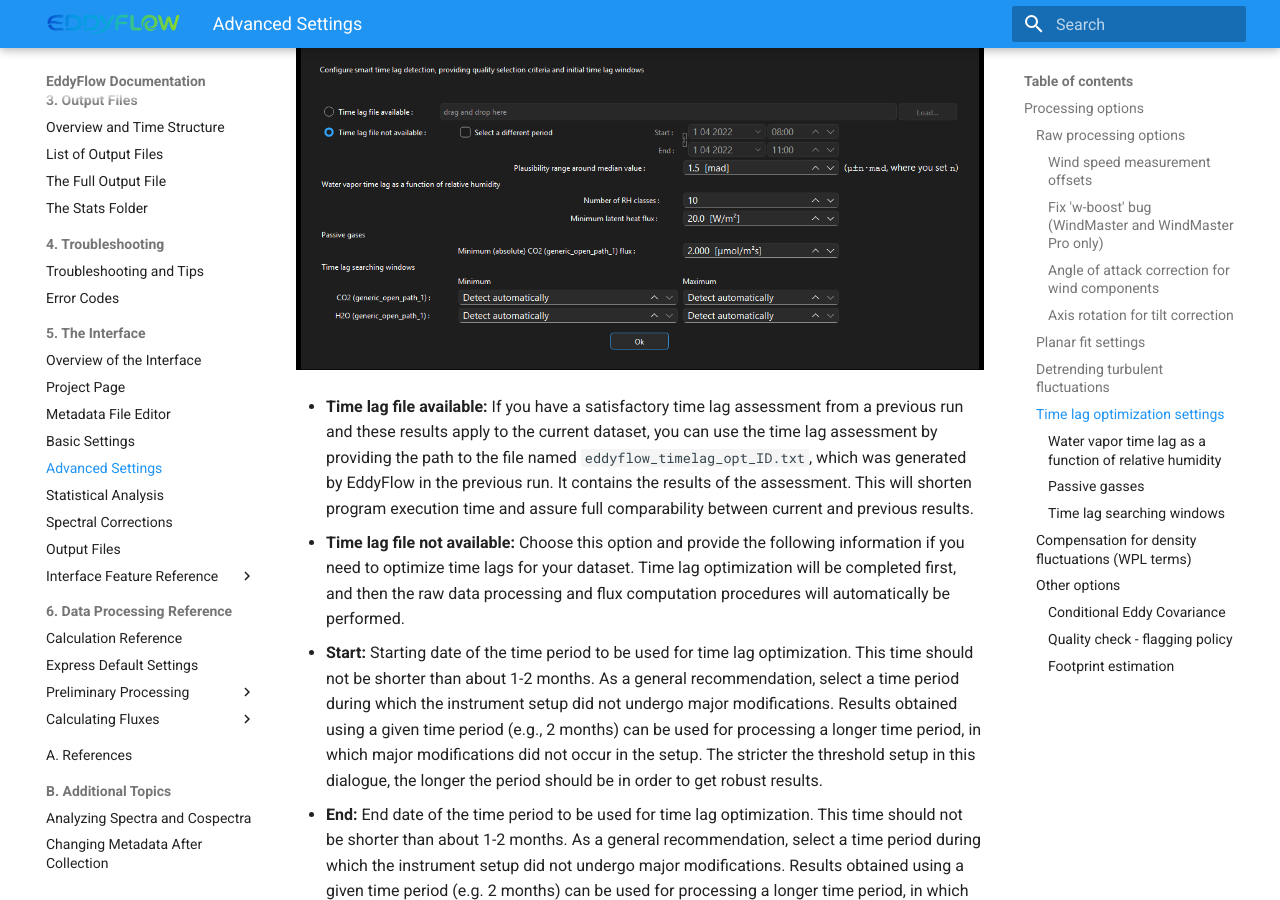
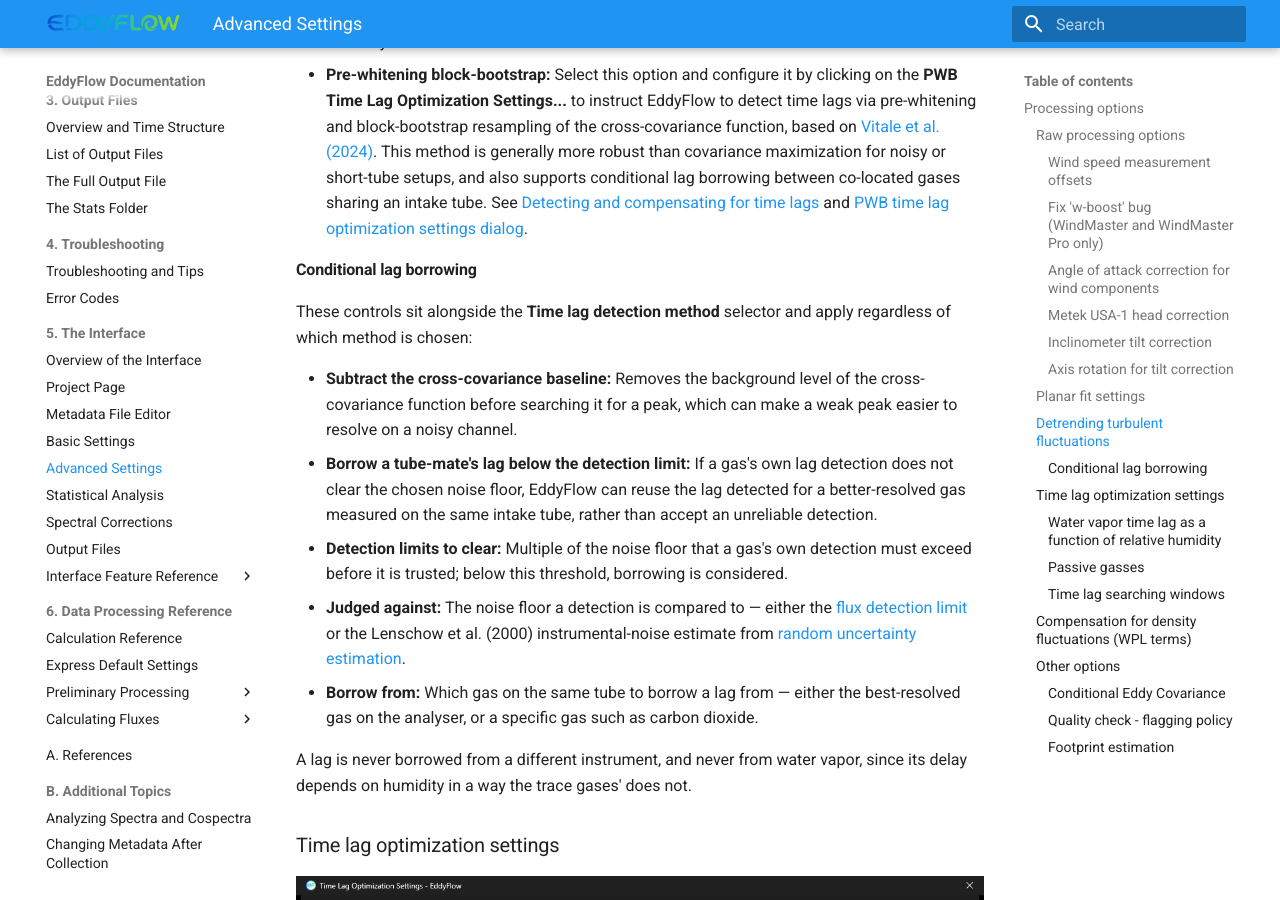
Before and after one commit to kebasaa/eddyflow-documentation, an MkDocs documentation site: the page built from docs/topics/raw-processing-options.md, in a window 1280 px wide and 900 px high, scrolled down 5946 px. Built offline with MkDocs 1.6.1 and Material for MkDocs 9.7.7, drawn with Linux system fonts in a browser that asks for light colours; some of the changed text lies outside the part shown.

Commit message:
Document the Processing Options controls the 8.1.0 screenshot revealed
Comparing this page against the newly recaptured Processing Options
screenshot surfaced five gaps, all real controls the page never
mentioned:

- The two new pre-rotation hardware corrections, Metek USA-1 head
  correction and inclinometer tilt correction, appear in the Raw data
  processing group but had no entry here at all. Both are cross-referenced
  to their existing descriptions on the tilt-correction page, which
  already documented them when they were added in an earlier pass.
- The conditional lag-borrowing controls (Subtract the cross-covariance
  baseline, Borrow a tube-mate's lag below the detection limit, and the
  Detection limits/Judged against/Borrow from fields) sit next to the
  time lag method selector but were never described, even though the PWB
  settings page already pointed back here for them.
- Two checkboxes under density fluctuation compensation, Remove the
  spectroscopic effect of water vapour and Also correct the water
  channel, had no documentation.
- Add instrument sensible heat component is now greyed out automatically
  for projects without an LI-7500-family analyzer, an 8.1.0 behavior
  change worth noting so it doesn't read as a missing feature.

Also corrected the tab list at the top of the page: the four Advanced
Settings tabs are Processing Options, Statistical Analysis, Spectral
Analysis and Corrections, and Output Files. The page previously named
them Statistical Tests and Spectral Corrections, which is not what the
interface calls them.

```diff
--- a/docs/topics/raw-processing-options.md
+++ b/docs/topics/raw-processing-options.md
@@ -2,7 +2,7 @@
 
 Advanced Settings are used to configure EddyFlow for customized data processing. The options available here are generally useful for research applications, custom configuration for sites with complex topography, atypical instrument setups, and for advanced users with high-level knowledge of the eddy covariance technique.
 
-The Advanced Settings page includes four tabs: Processing Options, Statistical Tests, Spectral Corrections, and Output Files.
+The Advanced Settings page includes four tabs: **Processing Options**, **Statistical Analysis**, **Spectral Analysis and Corrections**, and **Output Files**.
 
 ## Processing options
 
@@ -25,6 +25,14 @@
 - **Select automatically:** Select this option to allow EddyFlow to choose the most appropriate angle of attack correction method based on the anemometer model and—in the case of the WindMaster™ or WindMaster Pro—its firmware version.
 - **Field calibration ([Nakai and Shimoyama, 2012](references.md#NakaiandShim2012)):** Select this option to apply the Angle of attack correction according to the method described in the referenced paper, which makes use of a field calibration instead of the wind tunnel calibration.
 - **Wind tunnel calibration ([Nakai et al., 2006](references.md#Nakai)):** Select this option to apply the Angle of Attack correction according to the method described in the referenced paper, which makes use of a wind tunnel calibration.
+
+#### Metek USA-1 head correction
+
+Applies only to the Metek USA-1. Corrects for flow distortion caused by the instrument's own transducers and supports, using Metek's own wind-tunnel calibration tables. Off by default. See [Metek USA-1 head correction](anemometer-tilt-correction.md#metek-usa-1-head-correction).
+
+#### Inclinometer tilt correction
+
+Corrects for anemometer tilt that changes *within* a flux averaging period, using tilt-angle measurements from an inclinometer logged at the sonic's own sample rate — something double rotation, triple rotation and planar fit cannot do, since each of those removes only the *mean* tilt over the period. Off by default. See [Inclinometer tilt correction](anemometer-tilt-correction.md#inclinometer-tilt-correction).
 
 #### Axis rotation for tilt correction
 
@@ -82,6 +90,18 @@
 - **Automatic time lag optimization:** Select this option and configure it by clicking on the **Time lag optimization Settings...** to instruct EddyFlow to perform a statistical optimization of time lags. It will calculate nominal time lags and plausibility windows and apply them in the raw data processing step. For water vapor, the assessment is performed as a function of relative humidity.
 - **Pre-whitening block-bootstrap:** Select this option and configure it by clicking on the **PWB Time Lag Optimization Settings...** to instruct EddyFlow to detect time lags via pre-whitening and block-bootstrap resampling of the cross-covariance function, based on [Vitale et al. (2024)](references.md#Vitale2024). This method is generally more robust than covariance maximization for noisy or short-tube setups, and also supports conditional lag borrowing between co-located gases sharing an intake tube. See [Detecting and compensating for time lags](time-lag-detect-correct.md#top) and [PWB time lag optimization settings dialog](pwb-time-lag-settings.md#top).
 
+#### Conditional lag borrowing
+
+These controls sit alongside the **Time lag detection method** selector and apply regardless of which method is chosen:
+
+- **Subtract the cross-covariance baseline:** Removes the background level of the cross-covariance function before searching it for a peak, which can make a weak peak easier to resolve on a noisy channel.
+- **Borrow a tube-mate's lag below the detection limit:** If a gas's own lag detection does not clear the chosen noise floor, EddyFlow can reuse the lag detected for a better-resolved gas measured on the same intake tube, rather than accept an unreliable detection.
+- **Detection limits to clear:** Multiple of the noise floor that a gas's own detection must exceed before it is trusted; below this threshold, borrowing is considered.
+- **Judged against:** The noise floor a detection is compared to — either the [flux detection limit](flux-detection-limit.md#top) or the Lenschow et al. (2000) instrumental-noise estimate from [random uncertainty estimation](random-uncertainty-estimation.md#top).
+- **Borrow from:** Which gas on the same tube to borrow a lag from — either the best-resolved gas on the analyser, or a specific gas such as carbon dioxide.
+
+A lag is never borrowed from a different instrument, and never from water vapor, since its delay depends on humidity in a way the trace gases' does not.
+
 ### Time lag optimization settings
 
 ![](../assets/Time_Lag_Opt_Window.png)
@@ -118,10 +138,18 @@
 
 With a **closed-path IRGA**, the strategy is to convert raw data to mixing ratio any time it is possible to accurately do so. If that's not possible, the *a posteriori* formulation of [Ibrom et al. (2007)](references.md#Ibrom) - revising WPL for closed-path systems – is applied, including all density fluctuation terms that can be included. Note that here, however, EddyFlow also includes the pressure-induced fluctuations terms, which were instead neglected in the original paper.
 
+**Remove the spectroscopic effect of water vapour:** For closed-path gases, removes the spectroscopic (dilution and pressure-broadening) influence of water vapor on the measured concentration before it is converted to a mixing ratio.
+
+**Also correct the water channel (EddyUH form, unpublished):** Applies an equivalent self-correction to the water vapor channel itself, following an as-yet unpublished EddyUH formulation. Available only when the spectroscopic correction above is active.
+
 **Add instrument sensible heat component (LI-7500 only):** Only applies to the LI-7500. It takes into account air density fluctuations due to temperature fluctuations induced by heat exchange processes at the instrument surfaces, as from [Burba et al. (2008)](references.md#Burba). This may be needed for data collected in very cold environments. See [Calculating the off-season uptake correction (LI-7500 only)](calculate-offseason-uptake-correction.md#top).
 
 - **Simple linear regressions:** Instrument surface temperatures are estimated based on air temperature, using linear regressions as from [Burba et al., 2008](references.md#Burba), eqs. 3-8. Default regression parameters are from Table 3 in the same paper. If you have experimental data for your LI-7500 unit, you may customize those values. Otherwise we suggest using the default values.
 - **Multiple regressions:** Instrument surface temperatures are estimated based on air temperature, global radiation, long-wave radiation and wind speed, as from [Burba et al., 2008](references.md#Burba), Table 2. Default regression parameters are from the same table. If you have experimental data for your LI-7500 unit, you may customize those values. Otherwise we suggest using the default value.
+
+!!! note
+
+    As of engine v8.1.0, **Add instrument sensible heat component** is greyed out automatically when the project's metadata has no LI-7500-family analyzer, since the correction does not apply to any other instrument.
 
 ### Other options
 
```
